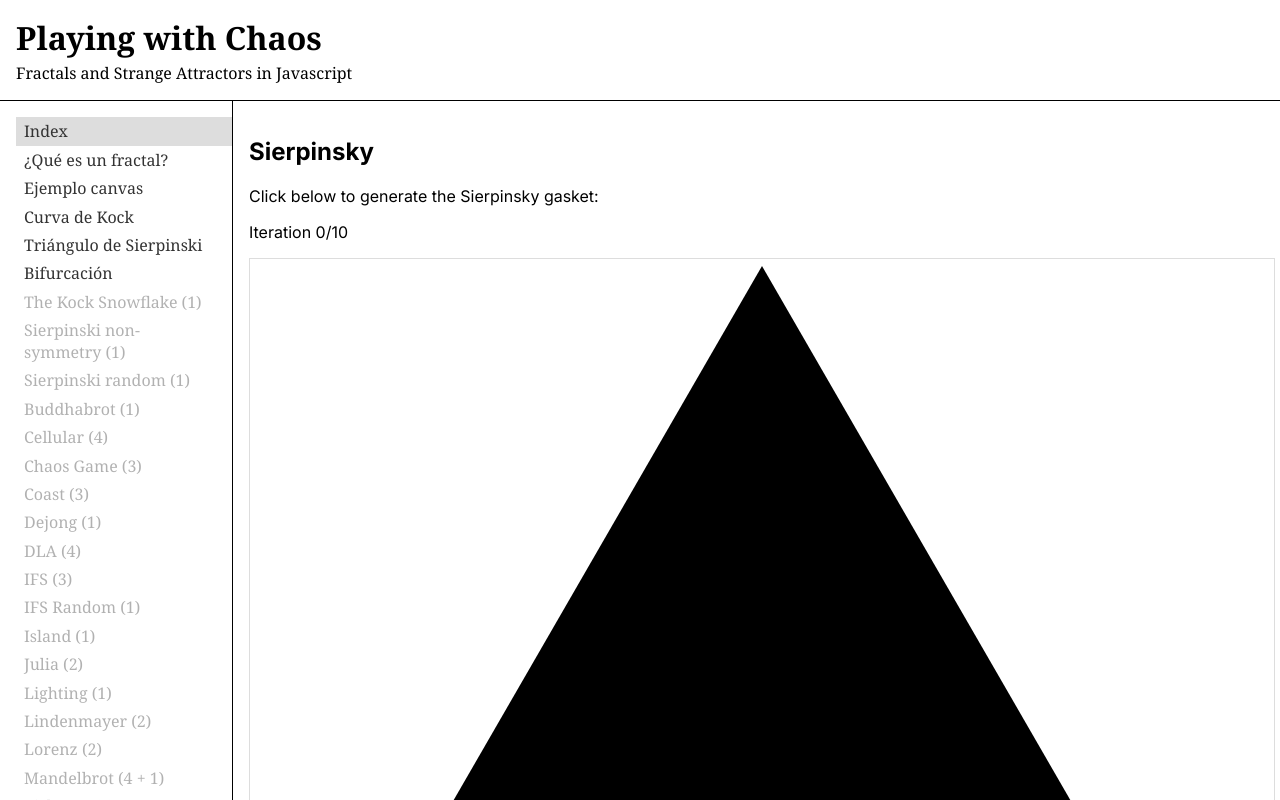
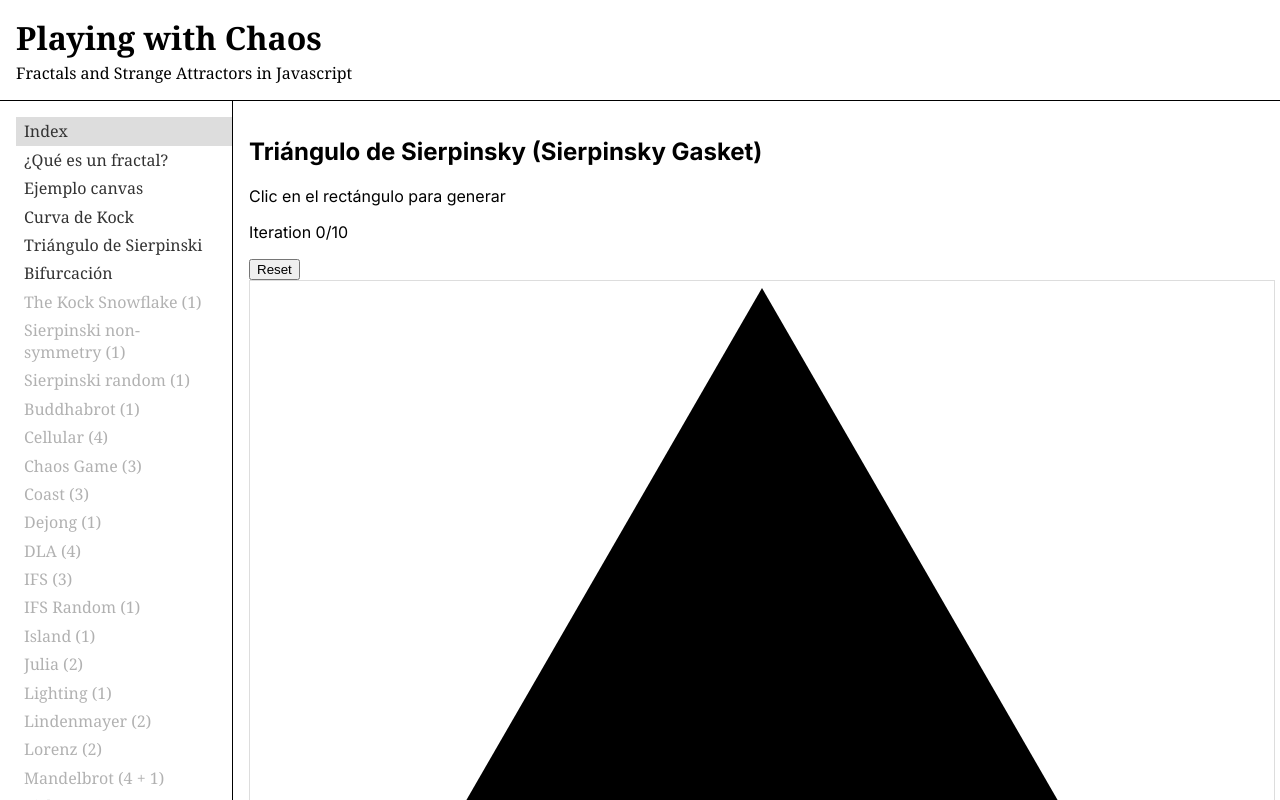
Before and after one commit to Aimanizales/playing-with-chaos, a Next.js app: page /sierpinsky in a window 1280 px wide. Shown: the top 800 px of the page. Built offline with nearby package versions, Linux system fonts and the light colour scheme.

Commit message:
Chore: small updates

```diff
--- a/src/pages/sierpinsky/index.tsx
+++ b/src/pages/sierpinsky/index.tsx
@@ -74,16 +74,20 @@ export default function Page() {
     }
   }
 
-  draw();
+  function handleReset() {
+    setDepth(0);
+  }
+
+  draw(); // TODO: verify this function call.
 
   return (
     <section>
-      <h2>Sierpinsky</h2>
-      <p>Click below to generate the Sierpinsky gasket:</p>
+      <h2>Triángulo de Sierpinsky (Sierpinsky Gasket)</h2>
+      <p>Clic en el rectángulo para generar</p>
       <p>
         Iteration {depth}/{MAX_DEPTH}
       </p>
-      {/* <button>Reset</button> */}
+      <button onClick={handleReset}>Reset</button>
       <canvas ref={canvasRef} onClick={handleClick} />
     </section>
   );
```
Also changed, not shown: src/pages/kock/index.tsx (+5 -5 lines), src/pages/sample/index.tsx (+5 -2 lines).
